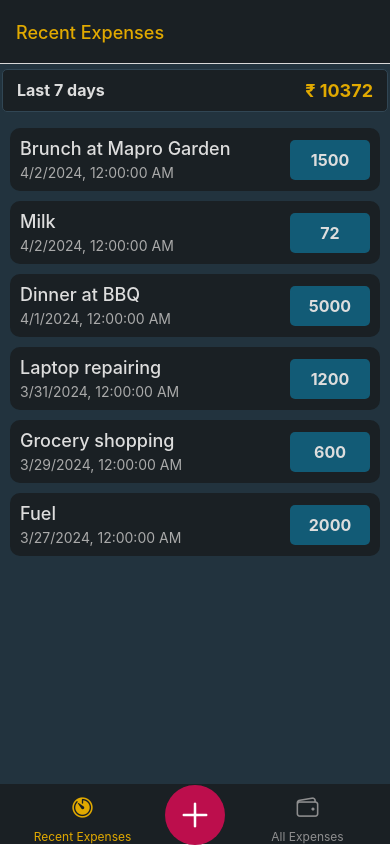
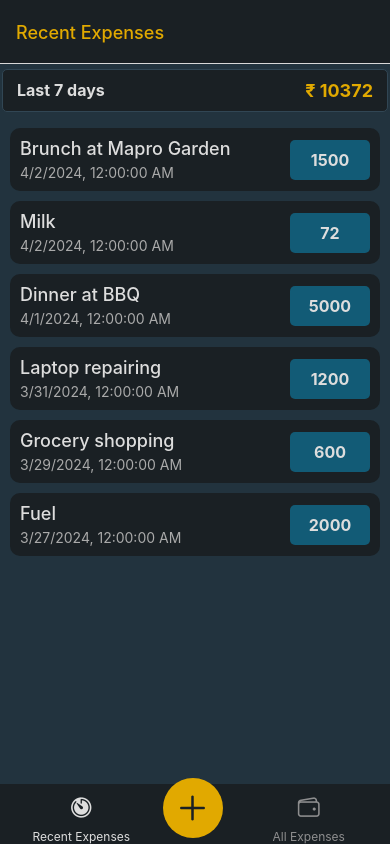
Before and after one commit to mr-shan/react-native-expense-tracker-revised, a React Native app: screen /TabsNavigation in a window 390 px wide. Built offline with nearby package versions, Linux system fonts and the light colour scheme.

Commit message:
UI improvements

```diff
--- a/App.tsx
+++ b/App.tsx
@@ -28,7 +28,7 @@ const BottomTabsNavigation = () => {
           minHeight: 60,
           borderTopColor: 'transparent',
         },
-        tabBarActiveTintColor: COLORS.primary500,
+        tabBarActiveTintColor: COLORS.text500,
         tabBarLabelStyle: { fontSize: 12 },
         headerTintColor: COLORS.primary500,
       }}
--- a/components/TabBarAddButton.tsx
+++ b/components/TabBarAddButton.tsx
@@ -1,4 +1,4 @@
-import { Pressable } from 'react-native';
+import { Pressable, View } from 'react-native';
 import { Ionicons } from '@expo/vector-icons';
 import COLORS from '../styles/colors';
 
@@ -8,19 +8,31 @@ interface IProps {
 
 const TabBarAddButton = (props: IProps) => {
   return (
+    <View
+      style={{
+        // borderWidth: 2,
+        // borderColor: 'yellow',
+        position: 'relative',
+        width: 65,
+        height: 65,
+      }}
+    >
       <Pressable
         style={{
-        backgroundColor: COLORS.accent500,
+          backgroundColor: COLORS.primary500,
           borderRadius: 50,
           width: 60,
           height: 60,
           justifyContent: 'center',
           alignItems: 'center',
+          position: 'absolute',
+          bottom: 12,
         }}
         onPress={props.onPress}
       >
-      <Ionicons name='add' size={40} color={COLORS.text700} />
+        <Ionicons name='add' size={40} color={COLORS.bg300} />
       </Pressable>
+    </View>
   );
 };
 
```
Lines whose indentation alone changed are shown as unchanged.
